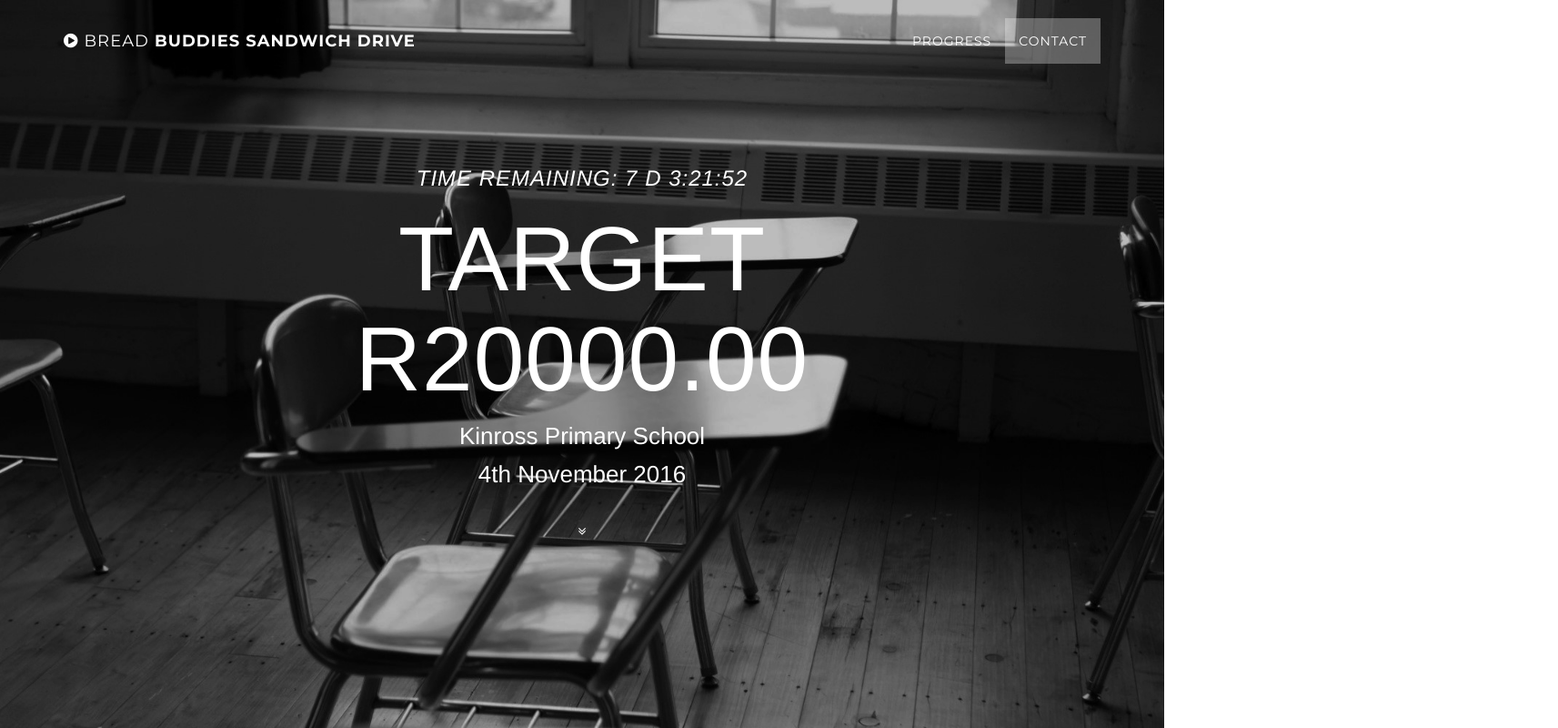
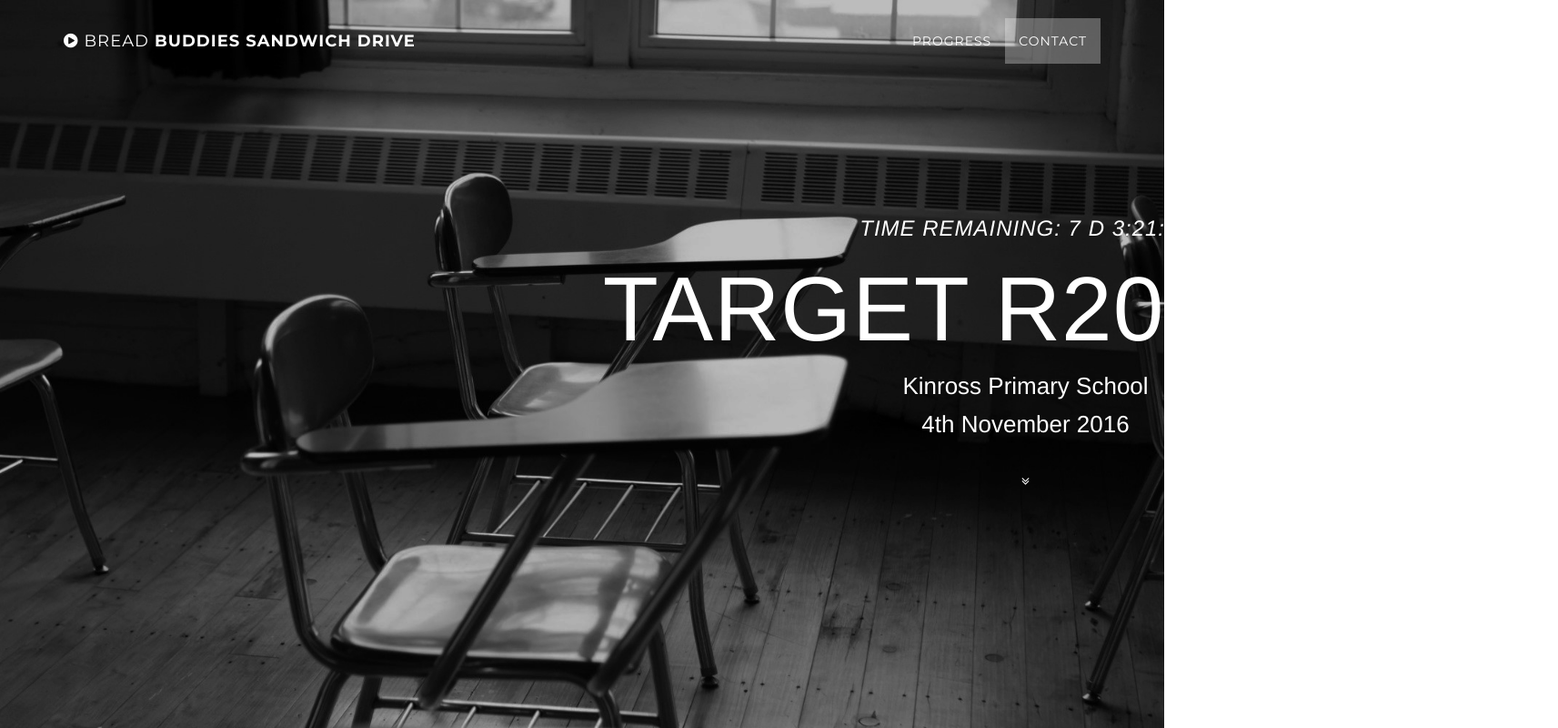
Before and after one commit to BreadBuddies/breadbuddies.github.io, a website with bundled scripts: page index.html in a window 1280 px wide. Shown: the top 800 px of the page at 91% size, 1713 px wide, since content can reach past the window. Built offline with nearby package versions, Linux system fonts and the light colour scheme; files whose address does not match are found by name.

Commit message:
Update index.html

```diff
--- a/index.html
+++ b/index.html
@@ -85,7 +85,7 @@
         <div class="intro-body">
             <div class="container">
                 <div class="row">
-                    <div class="col-md-8 col-md-offset-2">
+                    <div class="col-md-12 col-md-offset-5">
 						<h3 style="font-style: italic" id="countdownTimer"></h3>
                         <h2 class="brand-heading">Target R20000.00</h2>
                         <p class="intro-text">Kinross Primary School
```
